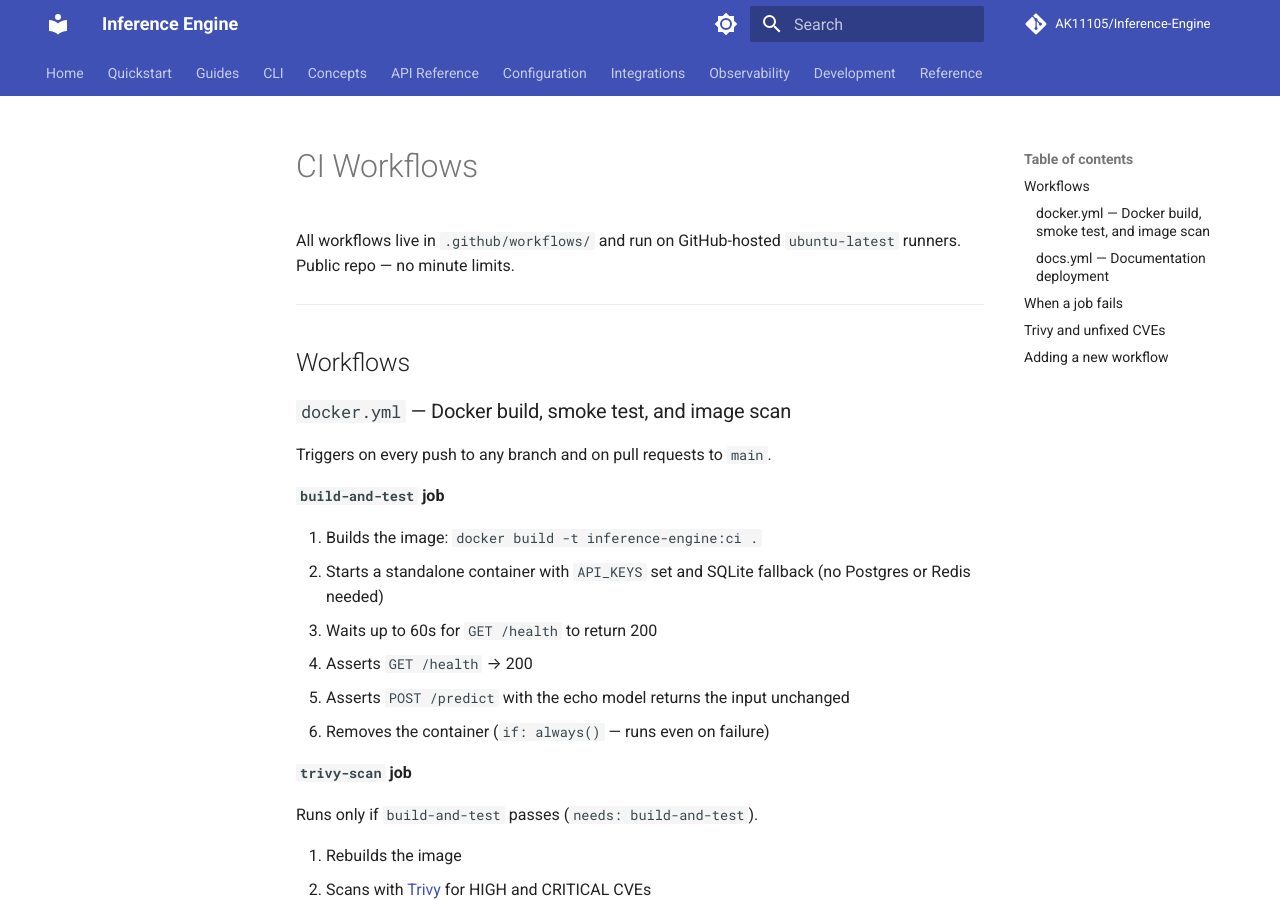
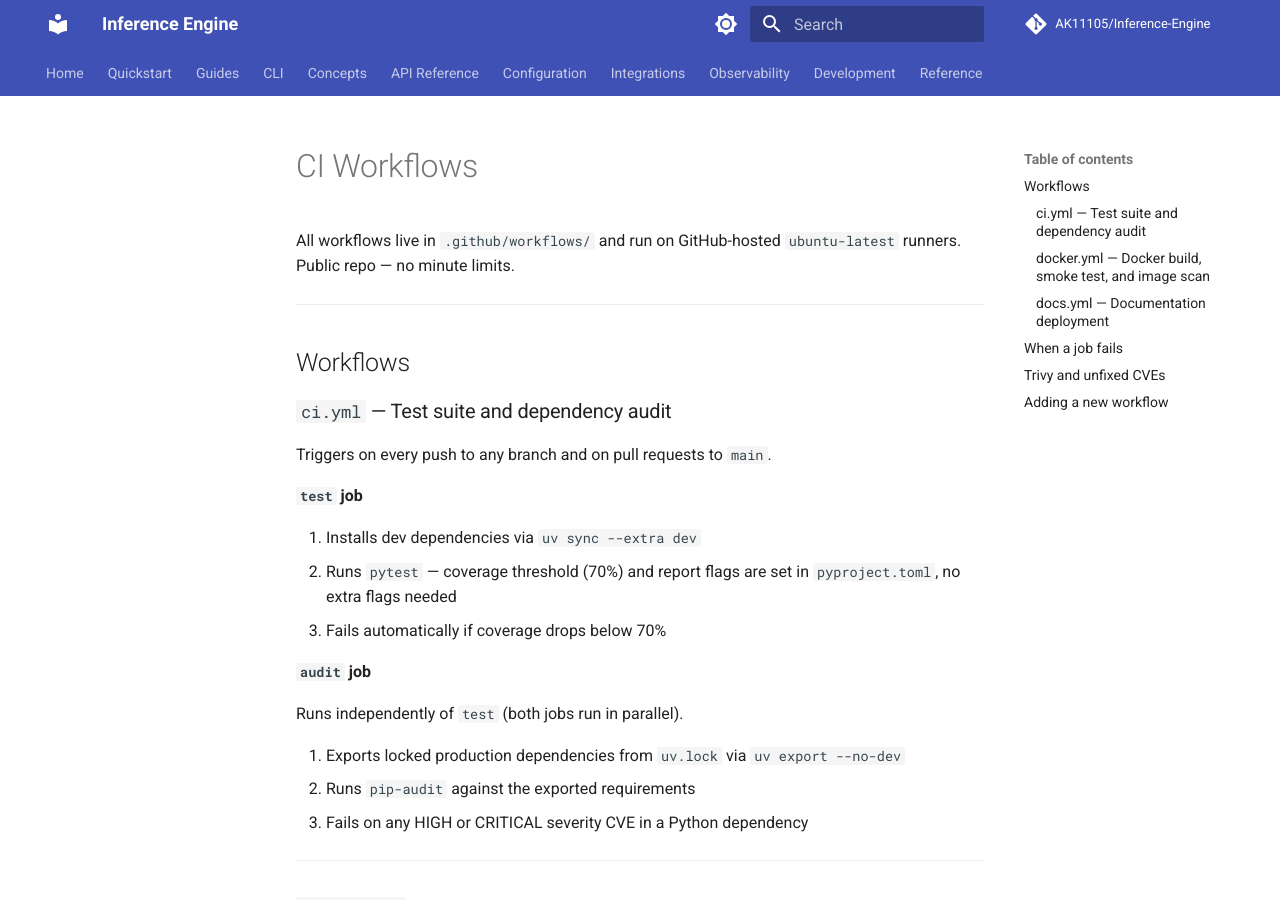
Before and after one commit to AK11105/Inference-Engine, an MkDocs documentation site: the page built from docs/development/ci.md, in a window 1280 px wide and 900 px high. Built offline with MkDocs 1.6.1 and Material for MkDocs 9.7.7, drawn with Linux system fonts in a browser that asks for light colours; comment, search, counter and statistics services are not loaded; some of the changed text lies outside the part shown.

Commit message:
ci: add pytest coverage and pip-audit dependency scan workflow

```diff
--- a/docs/development/ci.md
+++ b/docs/development/ci.md
@@ -5,6 +5,26 @@ All workflows live in `.github/workflows/` and run on GitHub-hosted `ubuntu-late
 ---
 
 ## Workflows
+
+### `ci.yml` — Test suite and dependency audit
+
+Triggers on every push to any branch and on pull requests to `main`.
+
+**`test` job**
+
+1. Installs dev dependencies via `uv sync --extra dev`
+2. Runs `pytest` — coverage threshold (70%) and report flags are set in `pyproject.toml`, no extra flags needed
+3. Fails automatically if coverage drops below 70%
+
+**`audit` job**
+
+Runs independently of `test` (both jobs run in parallel).
+
+1. Exports locked production dependencies from `uv.lock` via `uv export --no-dev`
+2. Runs `pip-audit` against the exported requirements
+3. Fails on any HIGH or CRITICAL severity CVE in a Python dependency
+
+---
 
 ### `docker.yml` — Docker build, smoke test, and image scan
 
@@ -42,6 +62,8 @@ Builds and deploys the MkDocs site to GitHub Pages via `mkdocs gh-deploy`.
 
 | Failure | Likely cause | Fix |
 |---|---|---|
+| `Run pytest` | Test failure or coverage below 70% | Check test output; add tests if coverage dropped |
+| `Audit dependencies` | Python dependency with known HIGH/CRITICAL CVE | Check `pip-audit` output, upgrade the affected package in `pyproject.toml` and re-lock with `uv lock` |
 | `Build image` | Dockerfile syntax error or missing dependency | Check the build output |
 | `Wait for healthcheck` | Container crashes at startup | Check `docker logs ie` output in the step — printed automatically on timeout |
 | `Smoke test POST /predict` | Echo model not loading or auth broken | Check app startup logs in the wait step |
```
Also changed, not shown: 2 other files.
